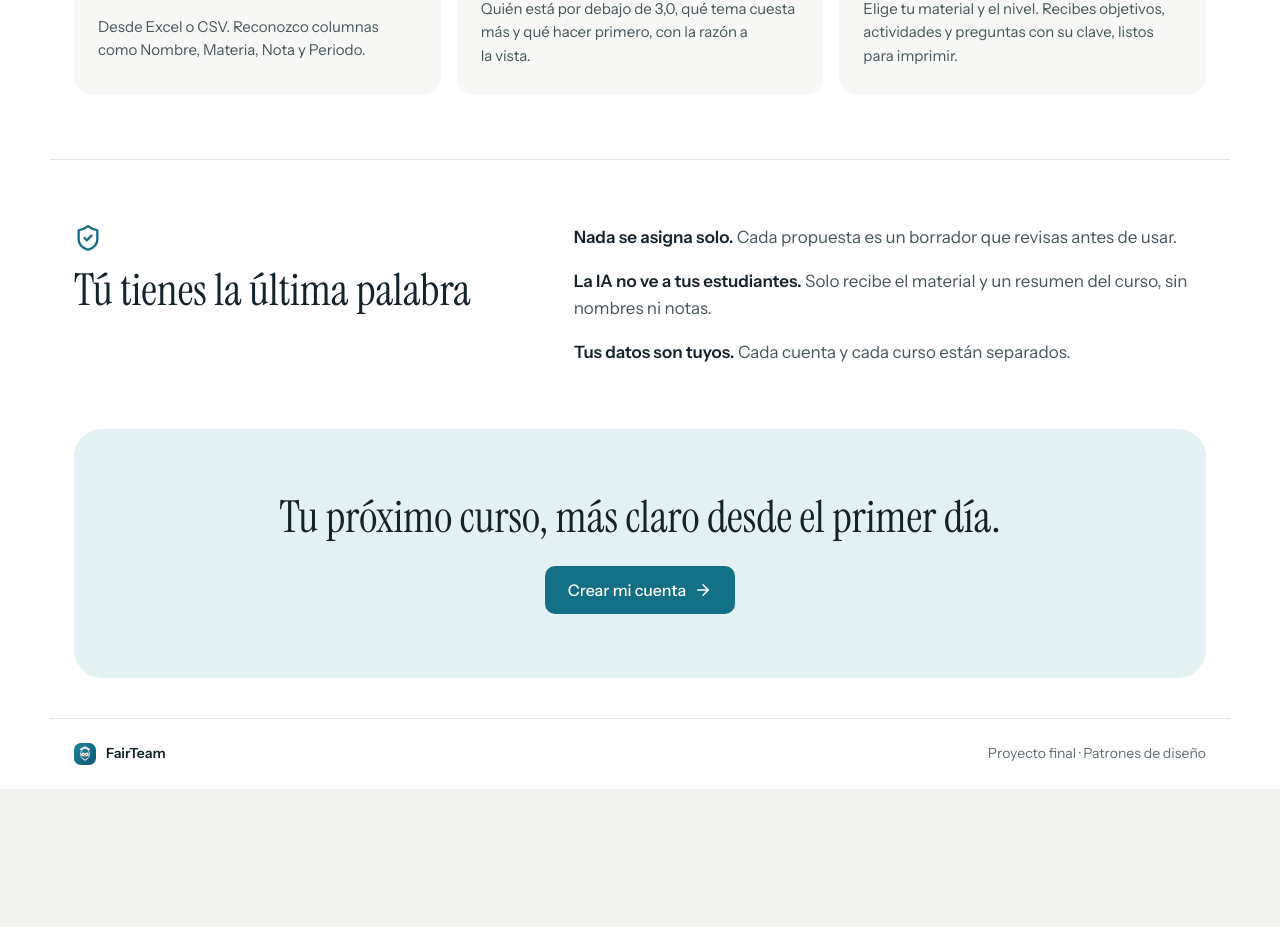
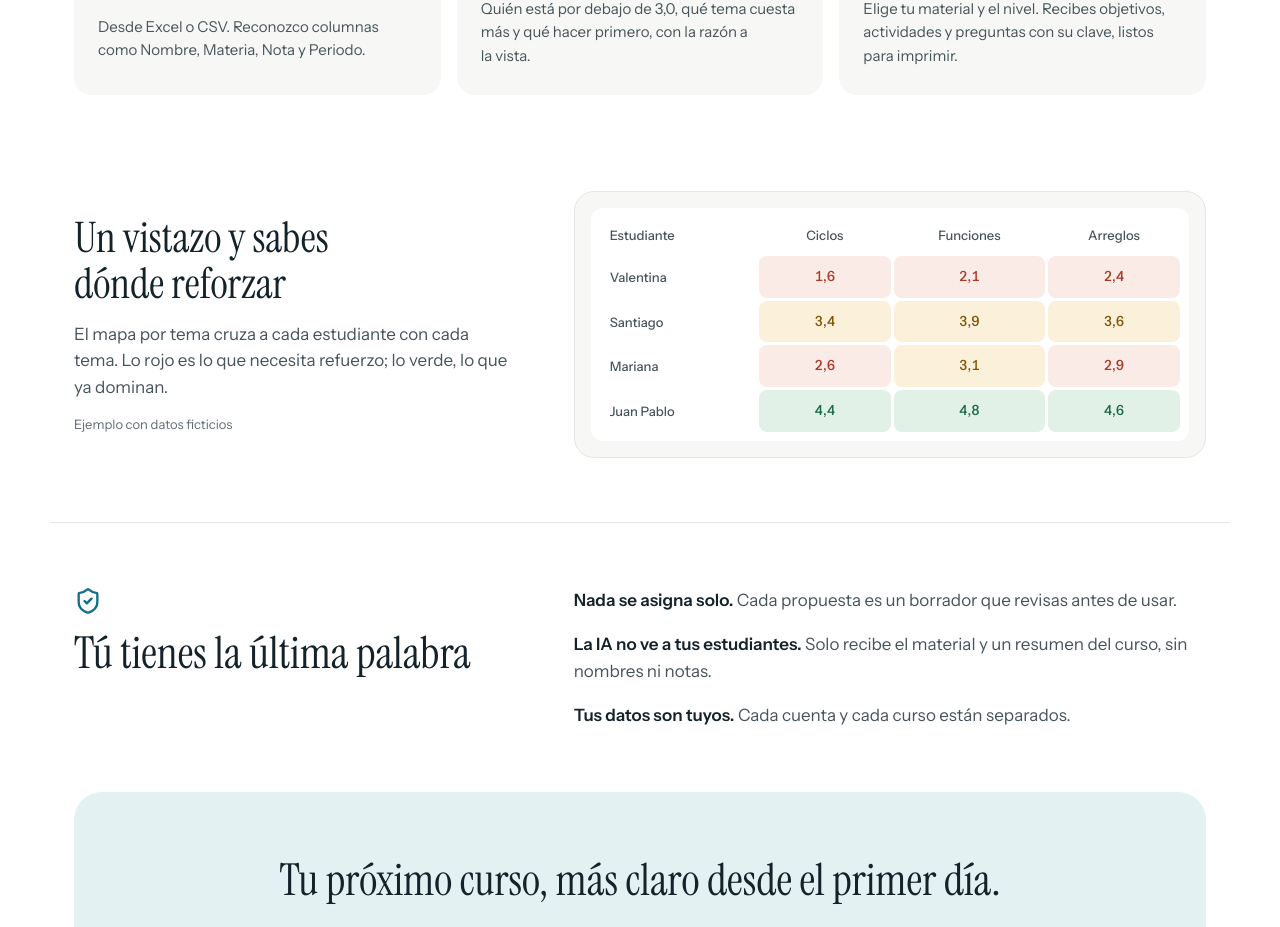
Before and after one commit to SebastianGrandaCordoba/front-end-proyecto-final-, a React (Vite) app: page / in a window 1280 px wide. Shown: the part 973-1900 px from the top of the page. Before the commit the page ends 1762 px from the top, so only its background shows below. Built offline with nearby package versions, Linux system fonts and the light colour scheme; no server answers.

Commit message:
Preview the subject heatmap on the landing page

```diff
--- a/src/LandingPage.tsx
+++ b/src/LandingPage.tsx
@@ -41,6 +41,19 @@ export default function LandingPage({ onLogin, onRegister }: Props) {
         </ol>
       </section>
 
+      <section className="peek" aria-labelledby="peek-title">
+        <div className="peek-copy">
+          <h2 id="peek-title">Un vistazo y sabes dónde reforzar</h2>
+          <p>El mapa por tema cruza a cada estudiante con cada tema. Lo rojo es lo que necesita refuerzo; lo verde, lo que ya dominan.</p>
+          <p className="peek-note">Ejemplo con datos ficticios</p>
+        </div>
+        <div className="peek-frame" data-ui aria-hidden>
+          <table className="heatmap"><thead><tr><th>Estudiante</th><th>Ciclos</th><th>Funciones</th><th>Arreglos</th></tr></thead>
+            <tbody>{([['Valentina', 1.6, 2.1, 2.4], ['Santiago', 3.4, 3.9, 3.6], ['Mariana', 2.6, 3.1, 2.9], ['Juan Pablo', 4.4, 4.8, 4.6]] as const).map(([name, ...values]) => <tr key={name}><th>{name}</th>{values.map((v, i) => <td key={i} className={`heat heat-${v < 3 ? 'low' : v < 4 ? 'medium' : 'high'}`}>{v.toFixed(1).replace('.', ',')}</td>)}</tr>)}</tbody>
+          </table>
+        </div>
+      </section>
+
       <section className="decide" id="tu-decides" aria-labelledby="decide-title">
         <div><ShieldCheck size={28} aria-hidden /><h2 id="decide-title">Tú tienes la última palabra</h2></div>
         <ul>
--- a/src/styles.css
+++ b/src/styles.css
@@ -802,3 +802,11 @@ button.file-row:hover { box-shadow: 0 0 0 1px #b9c9cc; }
 @media (max-width: 860px) { .table th:nth-child(5), .table td:nth-child(5) { display: none; } }
 .kpis { grid-template-columns: repeat(5, 1fr); }
 @media (max-width: 1100px) { .kpis { grid-template-columns: repeat(3, 1fr); } .kpis > div:nth-child(4) { border-left: 0; } .kpis > div:nth-child(n+4) { border-top: 1px solid var(--line); } }
+
+.peek { display: grid; grid-template-columns: 5fr 7fr; gap: 48px; align-items: center; width: min(1180px, 100%); margin: 0 auto; padding: 32px 24px 64px; }
+.peek h2 { font-family: var(--serif); font-size: clamp(30px, 3.4vw, 42px); font-weight: 400; line-height: 1.1; }
+.peek-copy p { margin-top: 14px; color: var(--ink-2); font-size: 17px; }
+.peek-copy .peek-note { color: var(--ink-3); font-size: 13px; }
+.peek-frame { padding: 16px; border-radius: 20px; background: var(--panel); border: 1px solid var(--line); overflow-x: auto; }
+.peek-frame .heatmap { background: var(--sheet); border-radius: 12px; }
+@media (max-width: 860px) { .peek { grid-template-columns: 1fr; gap: 24px; } }
```
